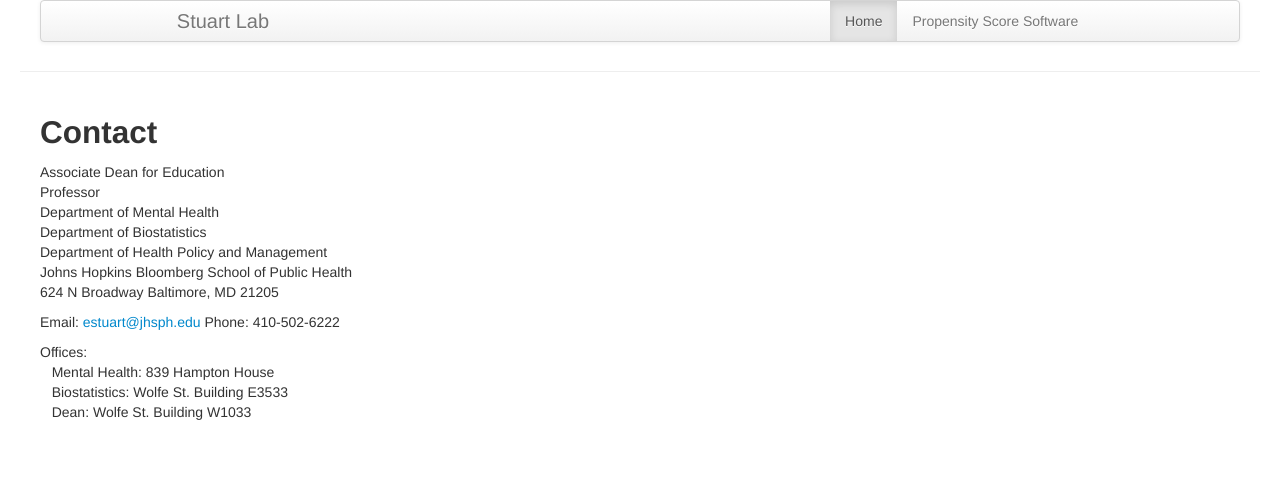
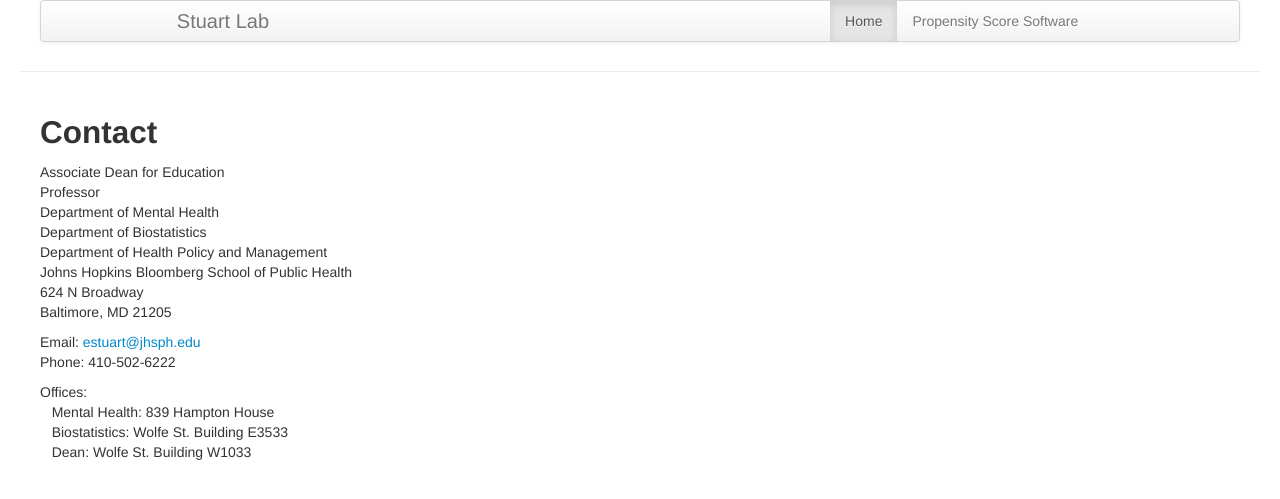
Before and after one commit to StuartRA/StuartRA.github.io, a Jekyll site: the page built from 00-index.md, in a window 1280 px wide. Shown: the top 499 px of the page. Built offline with Jekyll 4.4.1, drawn with Linux system fonts in a browser that asks for light colours.

```diff
--- a/00-index.md
+++ b/00-index.md
@@ -15,10 +15,10 @@ Department of Mental Health <br>
 Department of Biostatistics <br>
 Department of Health Policy and Management <br>
 Johns Hopkins Bloomberg School of Public Health <br>
-624 N Broadway
-Baltimore, MD 21205
+624 N Broadway <br>
+Baltimore, MD 21205 <br>
 
-<p>Email: <a href="mailto:estuart@jhsph.edu">estuart@jhsph.edu</a>
+<p>Email: <a href="mailto:estuart@jhsph.edu">estuart@jhsph.edu</a> <br>
   Phone: 410-502-6222
 </p>
 
```
